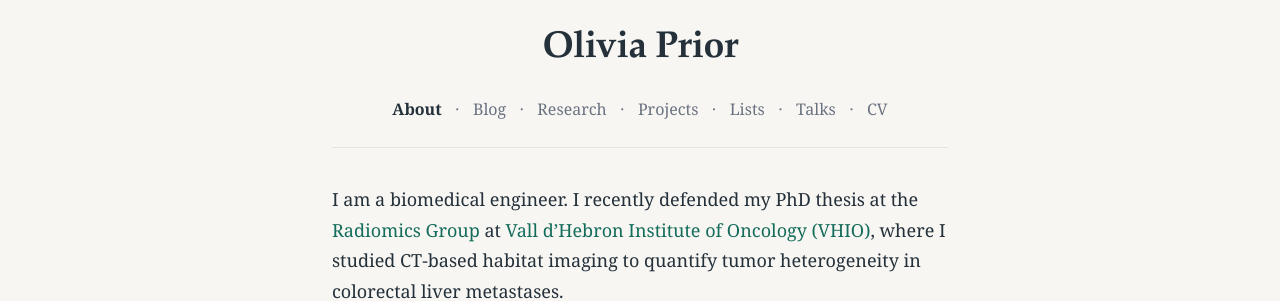
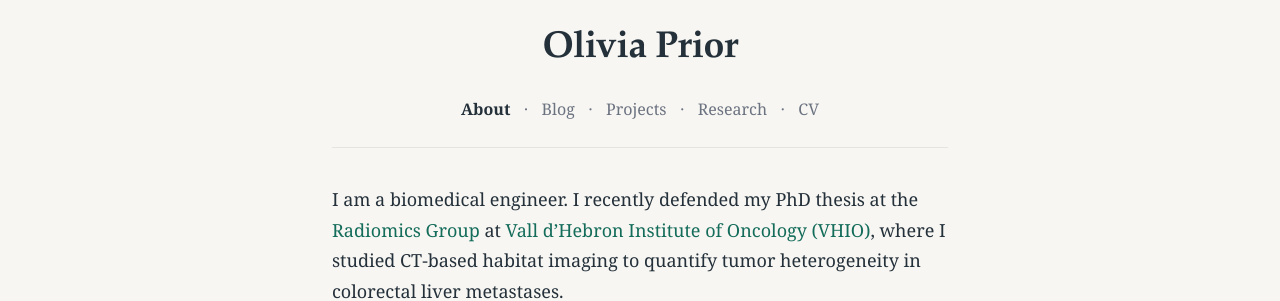
Before and after one commit to theanega/theanega.github.io, a Jekyll site: the page built from index.md, in a window 1280 px wide. Shown: the top 301 px of the page. Built offline with Jekyll 4.4.1, drawn with Linux system fonts in a browser that asks for light colours.

Commit message:
Hide Lists and Talks from nav; order Projects before Research.
Nav: About, Blog, Projects, Research, CV.
Co-authored-by: Cursor <cursoragent@cursor.com>

```diff
--- a/_config.yml
+++ b/_config.yml
@@ -12,20 +12,16 @@ markdown: kramdown
 kramdown:
   input: GFM
 
-# Primary navigation (order: About / Blog / Research / Projects / Lists / Talks / CV)
+# Primary navigation (Lists / Talks hidden until ready — pages still exist at /lists/, /talks/)
 header_nav:
   - label: About
     url: /
   - label: Blog
     url: /blog/
+  - label: Projects
+    url: /projects/
   - label: Research
     url: /research/
-  - label: Projects
-    url: /projects/
-  - label: Lists
-    url: /lists/
-  - label: Talks
-    url: /talks/
   - label: CV
     url: /cv/
 
```
